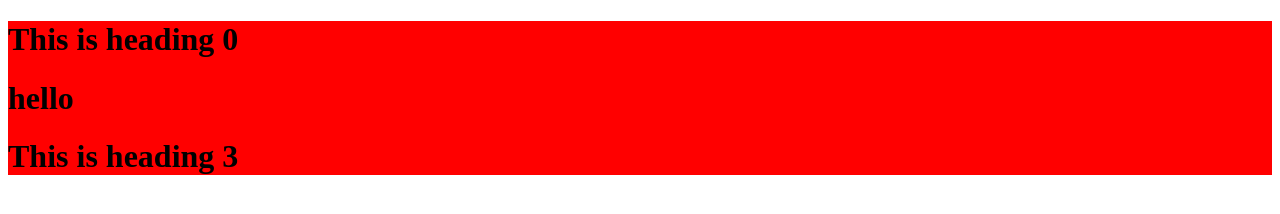
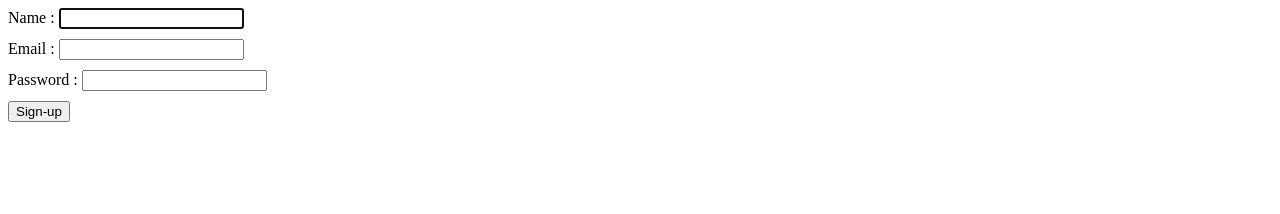
Before and after one commit to Bulbulahmed10/js-practice-with-anisul-islam-sir, a plain HTML site: page index.html in a window 1280 px wide. Drawn offline with Linux system fonts and the light colour scheme.

Commit message:
added some practice

```diff
--- a/index.html
+++ b/index.html
@@ -4,15 +4,81 @@
     <meta charset="UTF-8" />
     <meta http-equiv="X-UA-Compatible" content="IE=edge" />
     <meta name="viewport" content="width=device-width, initial-scale=1.0" />
+    <link
+      rel="stylesheet"
+      href="style.css
+    "
+    />
     <title>Document</title>
   </head>
   <body>
-
-    <div class="my-dev" style="background-color: red">
+    <!-- <div class="my-dev" style="background-color: red">
       <h1>hello</h1>
       <h1>bye</h1>
     </div>
 
+    <h1>The Element Object</h1>
+    <h2>The replaceChild() Method</h2>
+
+    <ul id="myList">
+      <li>Coffee</li>
+      <li>Tea</li>
+      <li>Milk</li>
+    </ul>
+    <p>Click "Replace"to replace the first item in the list. </p>
+    <button onclick="myFunction()">"Replace"</button>
+    <p>This example replaces the Text node "Coffee" with a Text node "Water". Replacing the entire li element is also an alternative</p> -->
+
+    <!-- DOM traversing & manipulation -->
+
+    <!-- <ul class="studentList">
+      <li>new dom</li>
+      <li>new element</li>
+      <li>new work</li>
+    </ul> -->
+
+    <!-- <button onclick="prev()">Previous</button>
+
+    <img src="img/4K Wallpapers By Sheri Sk (6).jpg" alt="" width="450px">
+
+    <button onclick="next()">Next</button> -->
+
+    <!-- <p id="paraId">This is paragraph</p>
+    <button onclick="addStyle()">Add Style</button>
+    <button onclick="remStyle()">Remove Style</button> -->
+    <!-- <button id="myButton">Click me</button> -->
+
+    <!-- <h1>I Love My Bangladesh</h1> -->
+
+    <!-- <h1>You have not clicked any button</h1>
+
+      <button class="myButton">Button1</button>
+      <button class="myButton">Button2</button>
+      <button class="myButton">Button3</button> -->
+    <form action="">
+      <div>
+        <label for="name"
+          >Name :
+          <input type="text" name="name" id="name" required autofocus/>
+        </label>
+      </div>
+      <div>
+        <label for="email"
+          >Email :
+          <input type="email" name="email" id="email" required/>
+        </label>
+      </div>
+      <div>
+        <label for="password"
+          >Password :
+          <input type="password" name="password" id="password" minlength="4" maxlength="8" required/>
+        </label>
+      </div>
+      <div>
+        <input type="submit" value="Sign-up">
+      </div>
+    </form>
+
     <script src="main.js"></script>
   </body>
 </html>
--- a/main.js
+++ b/main.js
@@ -479,27 +479,148 @@
 //   myVar.src = "img/4K Wallpapers By Sheri Sk (7).jpg";
 // }
 
+// var heading3 = document.createElement('h1')
+// var text = document.createTextNode('This is heading 3')
+
+// heading3.appendChild(text)
+
+// var newDiv = document.getElementsByClassName('my-dev')[0];
+
+// newDiv.appendChild(heading3)
+
+// var heading2 = document.getElementsByTagName('h1')[1]
+
+// newDiv.removeChild(heading2)
+
+// var heading0 = document.createElement('h1')
+// var text0 = document.createTextNode('This is heading 0')
+
+// heading0.appendChild(text0)
+// var heading1 = document.getElementsByTagName('h1')[0]
+// newDiv.insertBefore(heading0, heading1)
+
+// function myFunction() {
+//   const element = document.getElementById('myList').children[0];
+
+//   const newNode = document.createTextNode('Water');
+
+//   element.replaceChild(newNode, element.childNodes[0])
+// }
+
+//  var student = document.querySelector('.studentList')
+
+//  var studentA = student.children[2];
+
+// const studentA = document.querySelector('li')
+
+// const studentList = studentA.parentElement
+
+// const studentA = document.querySelector('li')
+
+// const studentB = studentA.nextElementSibling
+
+// const studentC = studentB.nextElementSibling
+
+// const studentD = studentC.previousElementSibling
+
+// var photos = ['img/4K Wallpapers By Sheri Sk (6).jpg', 'img/4K Wallpapers By Sheri Sk (7).jpg', 'img/4K Wallpapers By Sheri Sk (55).jpg', 'img/4K Wallpapers By Sheri Sk (75).jpg']
+
+// var imgTag = document.querySelector('img')
+
+//  var count = 0;
+
+// function next() {
+//   count++;
+
+//   if( count >= photos.length) {
+//     count = 0
+//     imgTag.src = photos[count]
+//   } else {
+//     imgTag.src = photos[count]
+//   }
+
+// }
+
+// function prev() {
+//   count--;
+
+//   if( count < 0) {
+//     count = photos.length - 1;
+//     imgTag.src = photos[count]
+//   } else {
+//     imgTag.src = photos[count]
+//   }
+// }
+
+// function addStyle() {
+//   var myVar = document.querySelector('#paraId')
+//   myVar.classList.add('paraStyle')
+// }
+
+// function remStyle() {
+//   var myVar = document.querySelector('#paraId')
+//   myVar.classList.remove('paraStyle')
+// }
+
+// document.querySelector('#myButton').addEventListener('click', function() {
+//   alert('Hello')
+// })
+
+// var heading1 = document.querySelector("h1");
+
+// heading1.addEventListener("mouseover", function () {
+//   heading1.classList.add("paraStyle");
+// });
+
+// heading1.addEventListener("mouseout", function () {
+//   heading1.classList.remove("paraStyle");
+// });
+
+// var lan = document.querySelectorAll('.myButton').length
+
+// for(i = 0; i < lan; i++) {
+//   document.querySelectorAll(".myButton")[i].addEventListener('click', function() {
+
+//     var text = this.innerHTML ;
+//     document.querySelector('h1').innerHTML = text + " is clicked"
+//   })
+// }
 
 
-var heading3 = document.createElement('h1')
-var text = document.createTextNode('This is heading 3')
+// function toCelsius (fahrenheit) {
+//   return (5/7) * (fahrenheit - 32)
+// }
 
-heading3.appendChild(text)
+// console.log(toCelsius(100));
 
-var newDiv = document.getElementsByClassName('my-dev')[0];
+// const fruits = ['banana', 'orange', 'apple', 'mango']
 
-newDiv.appendChild(heading3)
+// let flen = fruits.length
 
+// text = "<ul>";
 
-var heading2 = document.getElementsByTagName('h1')[1]
+// for (let i = 0; i < flen; i++) {
+//   text += "<li>" + fruits[i] + "</li>"
+// }
 
-newDiv.removeChild(heading2)
+// text += "</ul>"
 
+const form = document.querySelector('form')
+const name = form.querySelector('#name')
+const email = form.querySelector('#email')
+const password = form.querySelector('#password')
 
+form.addEventListener('submit', formHandler)
 
-var heading0 = document.createElement('h1')
-var text0 = document.createTextNode('This is heading 0')
-
-heading0.appendChild(text0)
-var heading1 = document.getElementsByTagName('h1')[0]
-newDiv.insertBefore(heading0, heading1)
+function formHandler(e) {
+  e.preventDefault();
+  const userInfo = {
+    name: name.value,
+    email: email.value,
+    password: password.value
+  }
+  console.log(userInfo);
+  name.value = ''
+  email.value = ''
+  password.value = ''
+}
--- /dev/null
+++ b/style.css
@@ -0,0 +1,10 @@
+/* .paraStyle{
+  color: red;
+  font-size: 1.5rem;
+  font-weight: bold;
+  text-transform: uppercase;
+} */
+
+div{
+  margin-bottom: 10px;
+}
```
Also changed, not shown: 2 other files.
